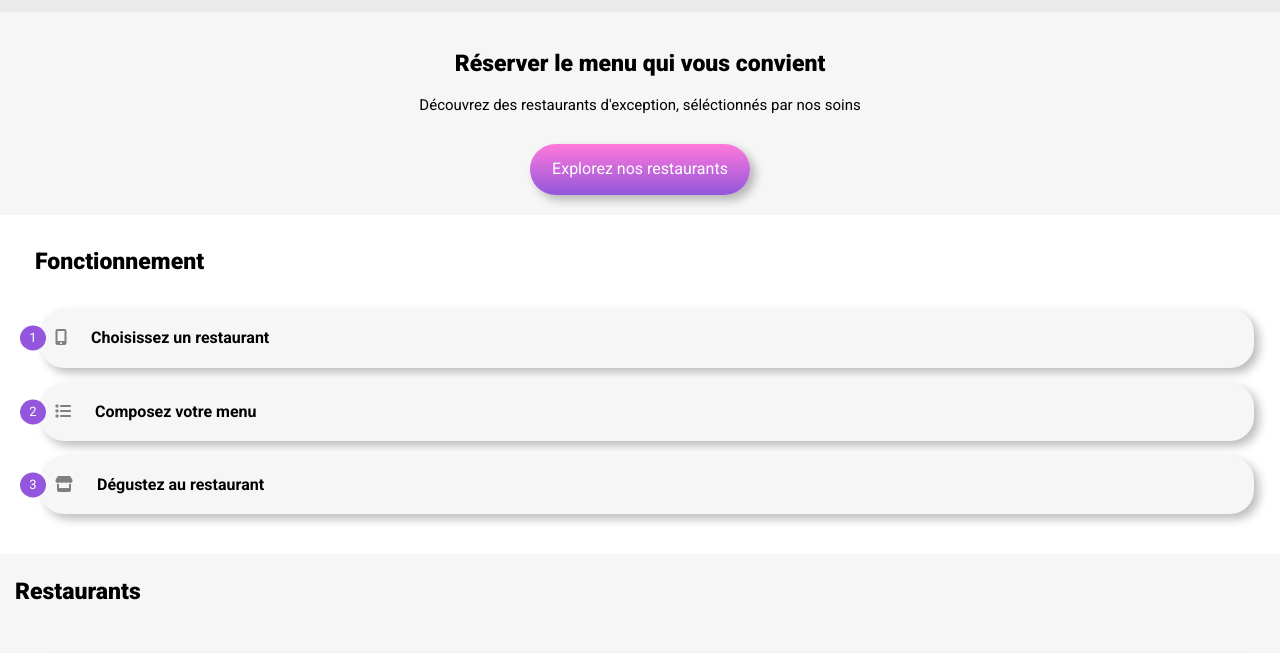
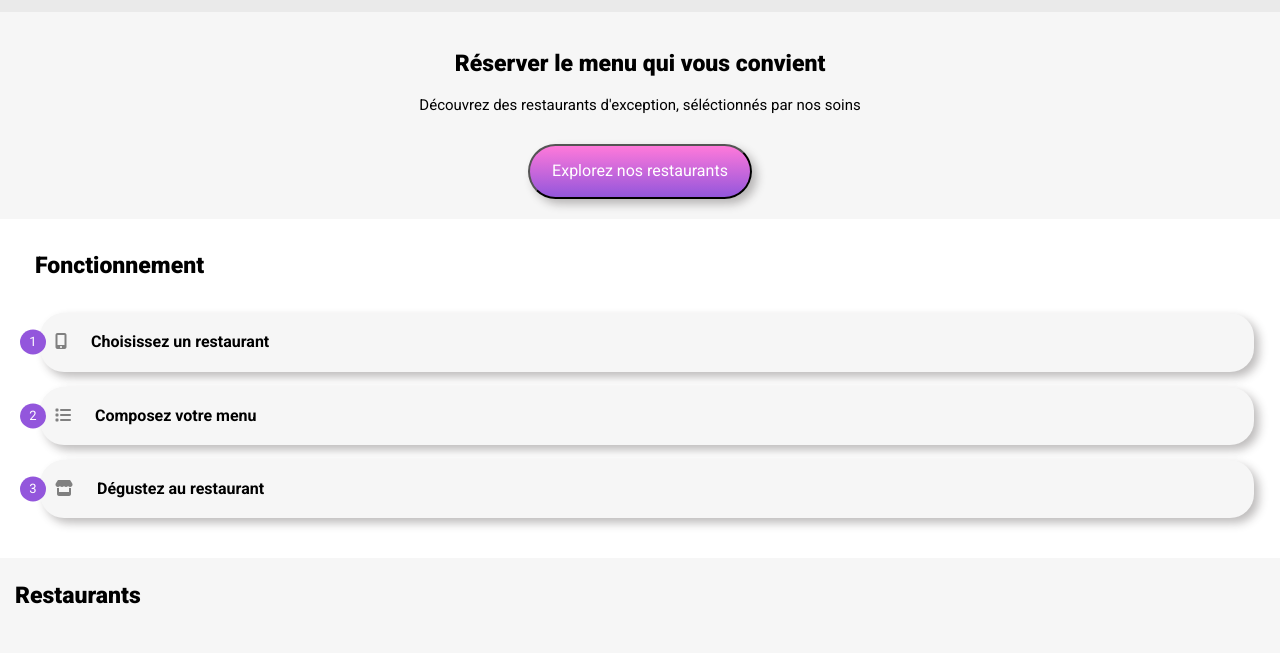
Before and after one commit to Svenhildr/Projet_3, a website: page index.html in a window 1280 px wide. Shown: the part 99-752 px from the top of the page. Drawn offline with nearby package versions, Linux system fonts and the light colour scheme; grey boxes are pictures that could not be loaded; a web font is replaced by a local one.

Commit message:
site complet sans MQ ni anim.

```diff
--- a/index.html
+++ b/index.html
@@ -31,7 +31,7 @@
       <div class="resa__container">
         <h2>Réserver le menu qui vous convient</h2>
         <p>Découvrez des restaurants d'exception, séléctionnés par nos soins</p>
-        <a href="#" class="btn">Explorez nos restaurants</a>
+        <button class="btn">Explorez nos restaurants</button>
         </div>
     </section>
 
@@ -126,8 +126,8 @@
 
     <footer>
       <ul><h3>ohmyfood</h3>
-         <li><i class="fa-solid fa-utensils"></i><a href="#"> Proposer un restaurant</a></li>
-         <li><i class="fa-solid fa-handshake-angle"></i><a href="#">Devenir partenaire</a></li>
+         <li><i class="fa-solid fa-utensils"></i><a href="mailto:submitt@ohmyfood.com"> Proposer un restaurant</a></li>
+         <li><i class="fa-solid fa-handshake-angle"></i><a href="mailto:partenariat@ohmyfood.com">Devenir partenaire</a></li>
          <li><a href="#"> Mentions légales</a></li>
          <li><a href="mailto:contact@ohmyfood.com"> Contact</a></li>
       </ul>
--- a/sass/components/_button.scss
+++ b/sass/components/_button.scss
@@ -0,0 +1,9 @@
+.btn{
+    font-size: 1rem;
+    color: white;
+    border: none;
+    padding: 16px 22px;
+    border-radius: 50px;
+    background: linear-gradient($secondary, $primary);
+    box-shadow: $light-shadow;
+}
```
